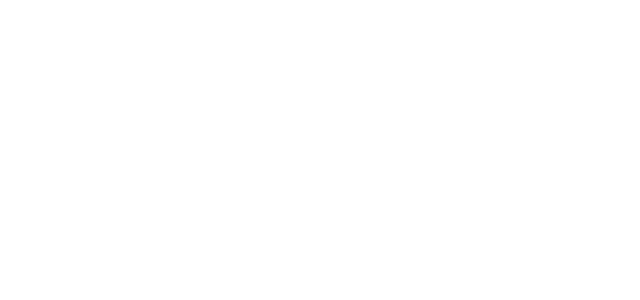
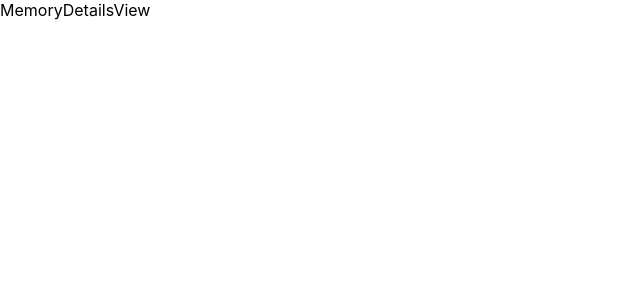
Before and after one commit to Codeit-Toy-Project/Front_End, a React (Create React App) app: page /memory-details in a window 1280 px wide. Shown: the top 300 px of the page, without its empty margins (0-640 px from the left). Built offline with nearby package versions, Linux system fonts and the light colour scheme.

Commit message:
menu settings

```diff
--- a/package.json
+++ b/package.json
@@ -8,6 +8,7 @@
     "@testing-library/user-event": "^13.2.1",
     "react": "^18.3.1",
     "react-dom": "^18.3.1",
+    "react-router-dom": "^6.26.2",
     "react-scripts": "5.0.1",
     "web-vitals": "^2.1.0"
   },
--- a/src/App.js
+++ b/src/App.js
@@ -1,8 +1,18 @@
-import './App.css';
+import React from 'react';
+import { BrowserRouter as Router, Routes, Route } from 'react-router-dom';
+import GroupDetailsView from '../src/GroupDetails/GroupDetailsView';
+import MemoryDetailsView from '../src/MemoryDetails/MemoryDetailsView';
+import OpenGroupListView from '../src/openGroupList/openGroupListView';
 
 function App() {
   return (
-    <div className="App"></div>
+    <Router>
+      <Routes>
+        <Route path="/" element={<GroupDetailsView />} />
+        <Route path="/memory-details" element={<MemoryDetailsView />} />
+        <Route path="/group-list" element={<OpenGroupListView />} />
+      </Routes>
+    </Router>
   );
 }
 
--- /dev/null
+++ b/src/GroupDetails/GroupDetailsView.jsx
@@ -0,0 +1,3 @@
+export default function GroupDetailsView() {
+    return <div>Group Details</div>;
+}
--- /dev/null
+++ b/src/MemoryDetails/MemoryDetailsView.jsx
@@ -0,0 +1,3 @@
+export default function MemoryDetailsView() {
+    return <div>MemoryDetailsView</div>;
+}
--- /dev/null
+++ b/src/openGroupList/openGroupListView.jsx
@@ -0,0 +1,3 @@
+export default function openGroupListView() {
+    return <div>GroupListView</div>;
+}
```
Also changed, not shown: 1 other file (tests, documents, lock files or other folders).
